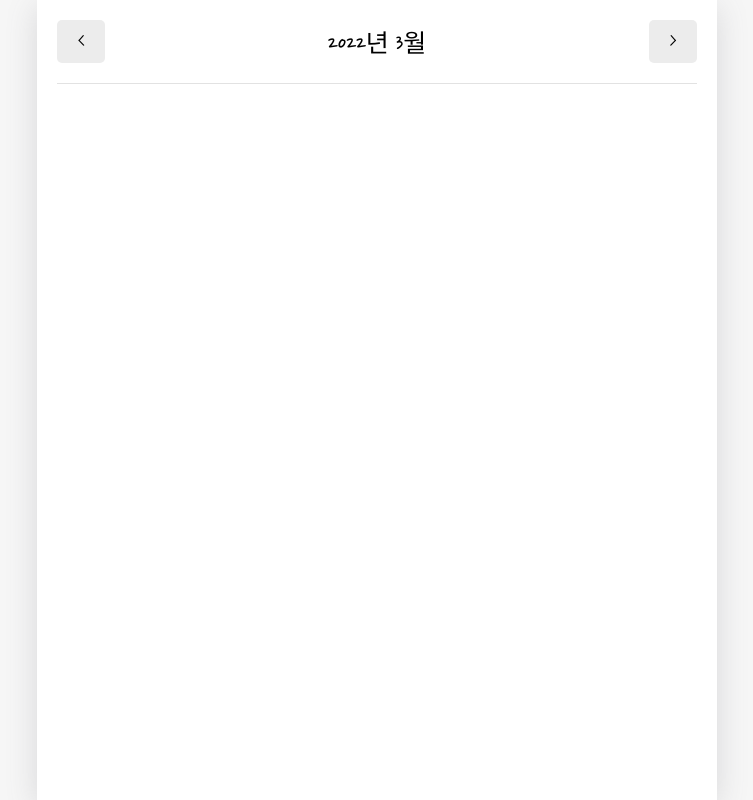
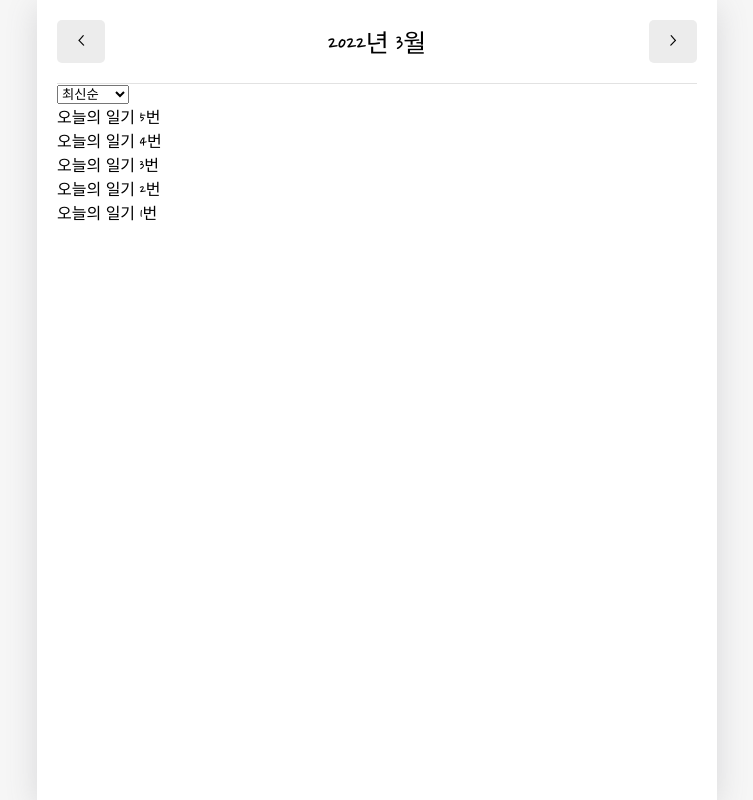
Before and after one commit to Geonsik-Kim/emotion-diary, a React (Create React App) app: page / in a window 1280 px wide. Shown: the whole page, without its empty margins (263-1016 px from the left). Built offline with nearby package versions, Linux system fonts and the light colour scheme; a web font is replaced by a local one.

Commit message:
Feat DiaryList 컴포넌트 생성 및 리스트 정렬 기능 추가(최신순, 오래된 순)

```diff
--- /dev/null
+++ b/src/components/DiaryList.js
@@ -0,0 +1,60 @@
+import { useState } from "react";
+
+const sortOptionList = [
+    { value: "latest", name: "최신순" },
+    { value: "oldest", name: "오래된순" },
+];
+
+const ControlMenu = ({ value, onChange, optionList }) => {
+    return (
+        <select
+            value={value}
+            onChange={(e) => {
+                onChange(e.target.value);
+            }}
+        >
+            {optionList.map((it, idx) => (
+                <option key={idx} value={it.value}>
+                    {it.name}
+                </option>
+            ))}
+        </select>
+    );
+};
+
+const DiaryList = ({ diaryList }) => {
+    const [sortType, setSortType] = useState("latest");
+
+    const getProcessedDiaryList = () => {
+        const copyList = JSON.parse(JSON.stringify(diaryList));
+        const compare = (a, b) => {
+            if (sortType === "latest") {
+                return parseInt(b.date) - parseInt(a.date);
+            } else {
+                return parseInt(a.date) - parseInt(b.date);
+            }
+        };
+
+        const sortedList = copyList.sort(compare);
+        return sortedList;
+    };
+
+    return (
+        <div>
+            <ControlMenu
+                value={sortType}
+                onChange={setSortType}
+                optionList={sortOptionList}
+            />
+            {getProcessedDiaryList().map((it) => (
+                <div key={it.id}>{it.content}</div>
+            ))}
+        </div>
+    );
+};
+
+DiaryList.defaultProps = {
+    diaryList: [],
+};
+
+export default DiaryList;
--- a/src/pages/Home.js
+++ b/src/pages/Home.js
@@ -2,6 +2,7 @@ import { useState, useContext, useEffect } from "react";
 import { DiaryStateContext } from "../App";
 import MyHeader from "../components/MyHeader";
 import MyButton from "../components/MyButton";
+import DiaryList from "../components/DiaryList";
 
 const Home = () => {
     const diaryList = useContext(DiaryStateContext);
@@ -60,6 +61,8 @@ const Home = () => {
                 leftChild={<MyButton text={"<"} onClick={decreaseMonth} />}
                 rightChild={<MyButton text={">"} onClick={increaseMonth} />}
             />
+
+            <DiaryList diaryList={data} />
         </div>
     );
 };
```
